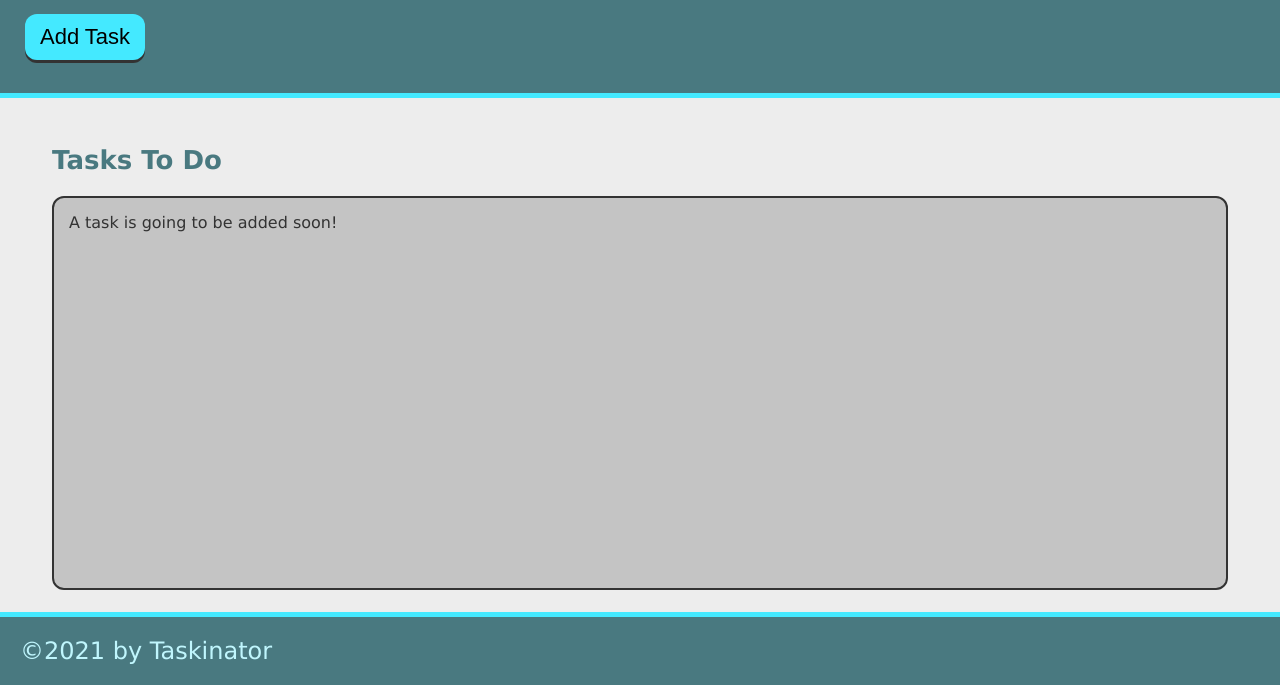
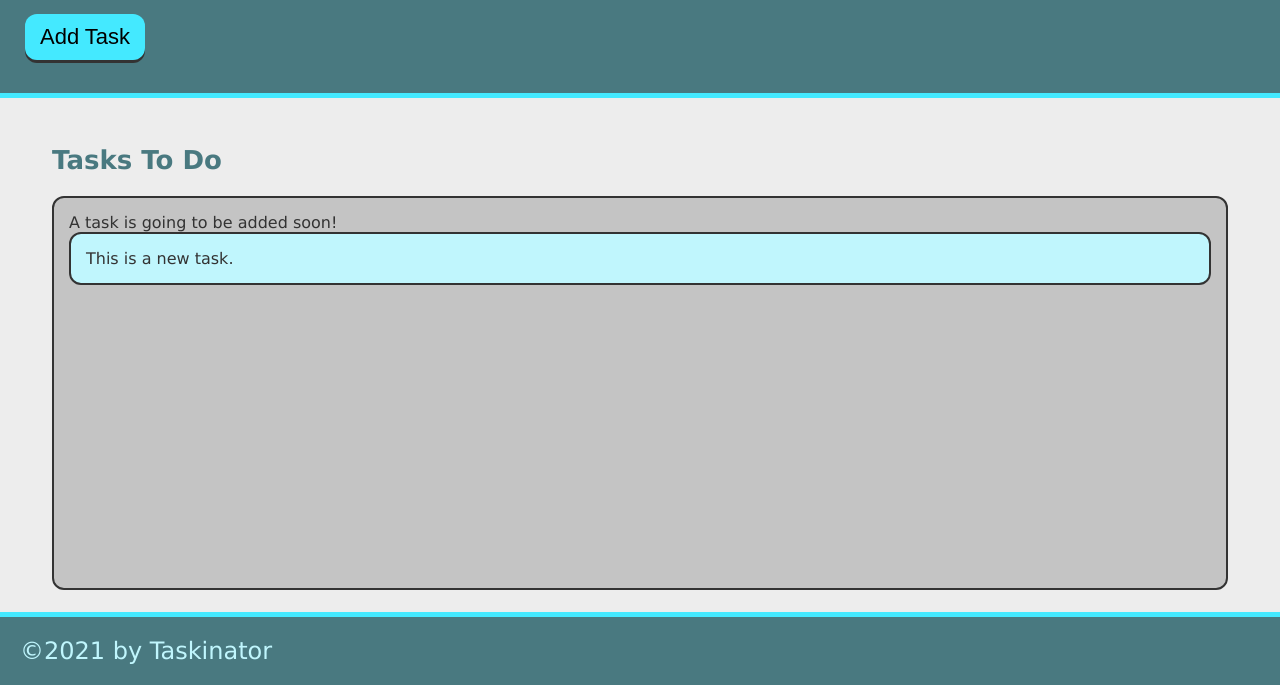
Before and after one commit to svnday/taskinator, a plain HTML site: page index.html in a window 1280 px wide. Both pictures are taken after a click on the button "Add Task". Shown: the part 115-800 px from the top of the page. Drawn offline with Linux system fonts and the light colour scheme.

Commit message:
added ability to add task

```diff
--- a/assets/js/script.js
+++ b/assets/js/script.js
@@ -0,0 +1,12 @@
+var buttonEl = document.querySelector("#save-task");
+var tasksToDoEl = document.querySelector("#tasks-to-do");
+
+
+var createTaskHandler = function() {
+    var listItemEl = document.createElement("li");
+    listItemEl.className = "task-item";
+    listItemEl.textContent = "This is a new task.";
+    tasksToDoEl.appendChild(listItemEl);
+}
+
+buttonEl.addEventListener("click", createTaskHandler);
--- a/index.html
+++ b/index.html
@@ -15,7 +15,7 @@
         <p>
             Click the button below to add a new task!
         </p>
-        <button class="btn">
+        <button id="save-task" class="btn">
             Add Task
         </button>
     </header>
@@ -25,7 +25,7 @@
             <h2 class="list-title">
                 Tasks To Do
             </h2>
-            <ul class="task-list">
+            <ul class="task-list" id="tasks-to-do">
                 <li class="task-tem">
                     A task is going to be added soon!
                 </li>
```
